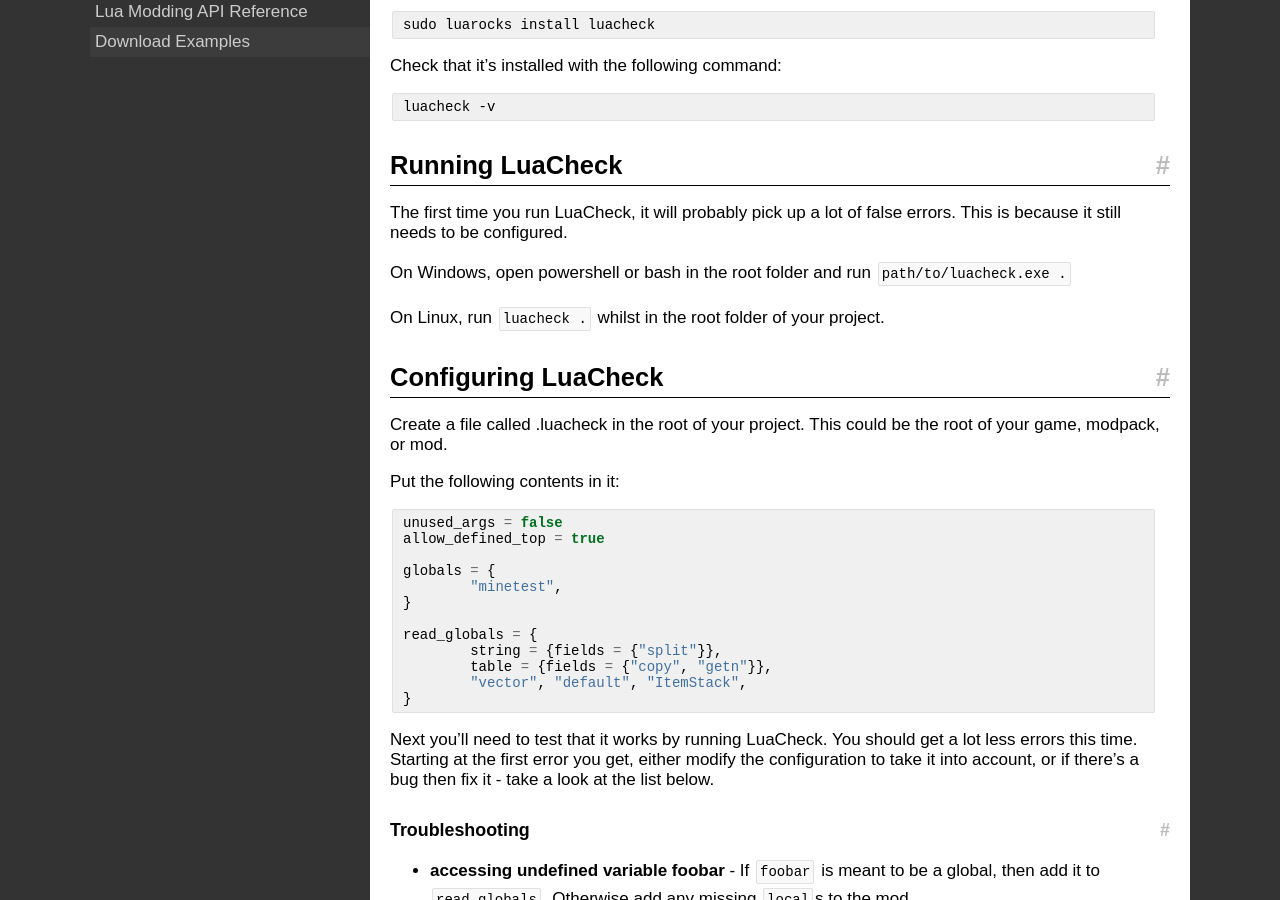
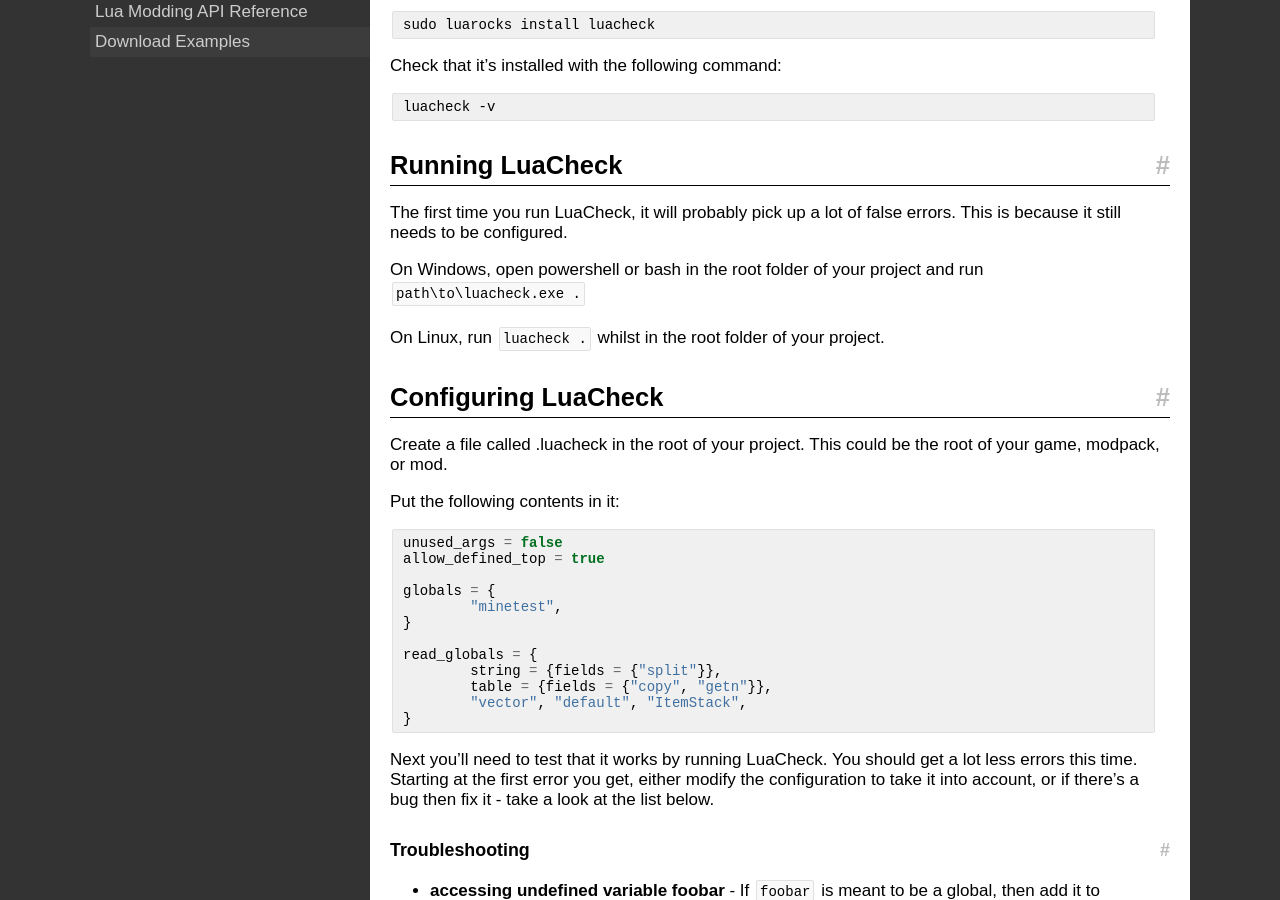
Before and after one commit to rubenwardy/minetest_modding_book, a Jekyll site: the page built from en/chapters/luacheck.md, in a window 1280 px wide and 900 px high, scrolled down 647 px. Built offline with Jekyll 4.4.1, drawn with Linux system fonts in a browser that asks for light colours; nearby versions of some CDN libraries.

Commit message:
LuaCheck: further clarifications to running on Windows

```diff
--- a/en/chapters/luacheck.md
+++ b/en/chapters/luacheck.md
@@ -44,7 +44,8 @@
 The first time you run LuaCheck, it will probably pick up a lot of false
 errors. This is because it still needs to be configured.
 
-On Windows, open powershell or bash in the root folder and run `path/to/luacheck.exe .`
+On Windows, open powershell or bash in the root folder of your project
+and run `path\to\luacheck.exe .`
 
 On Linux, run `luacheck .` whilst in the root folder of your project.
 
```
